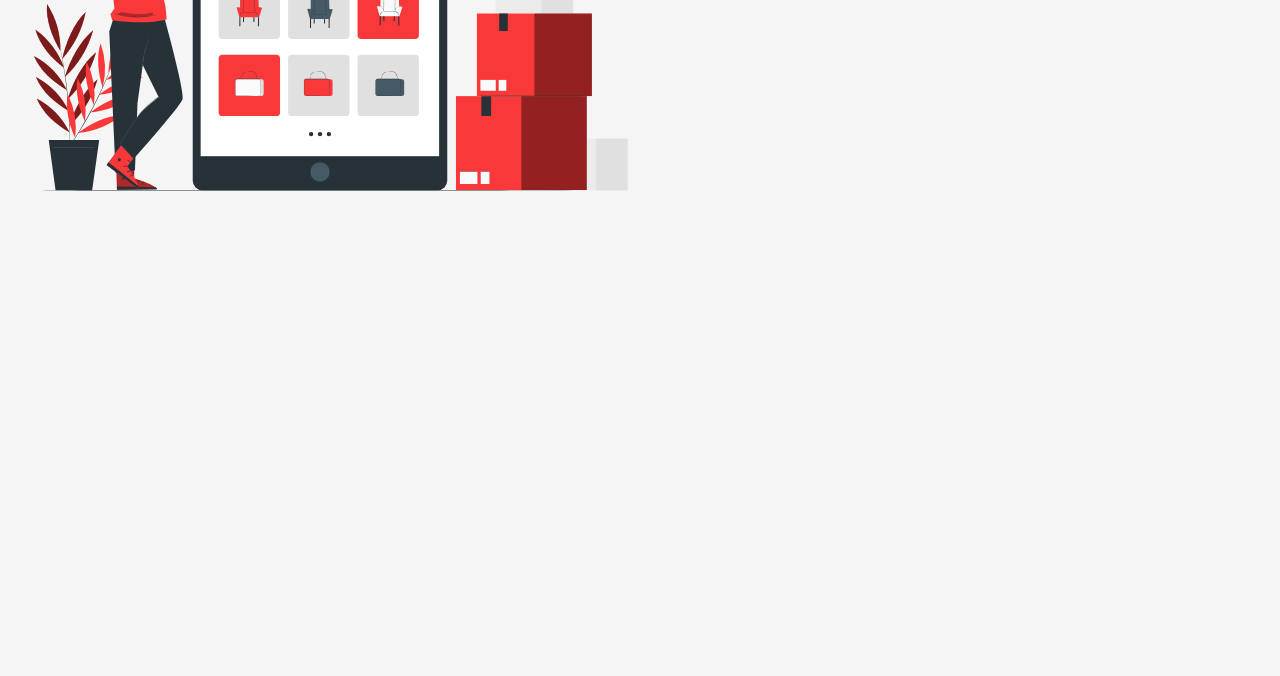
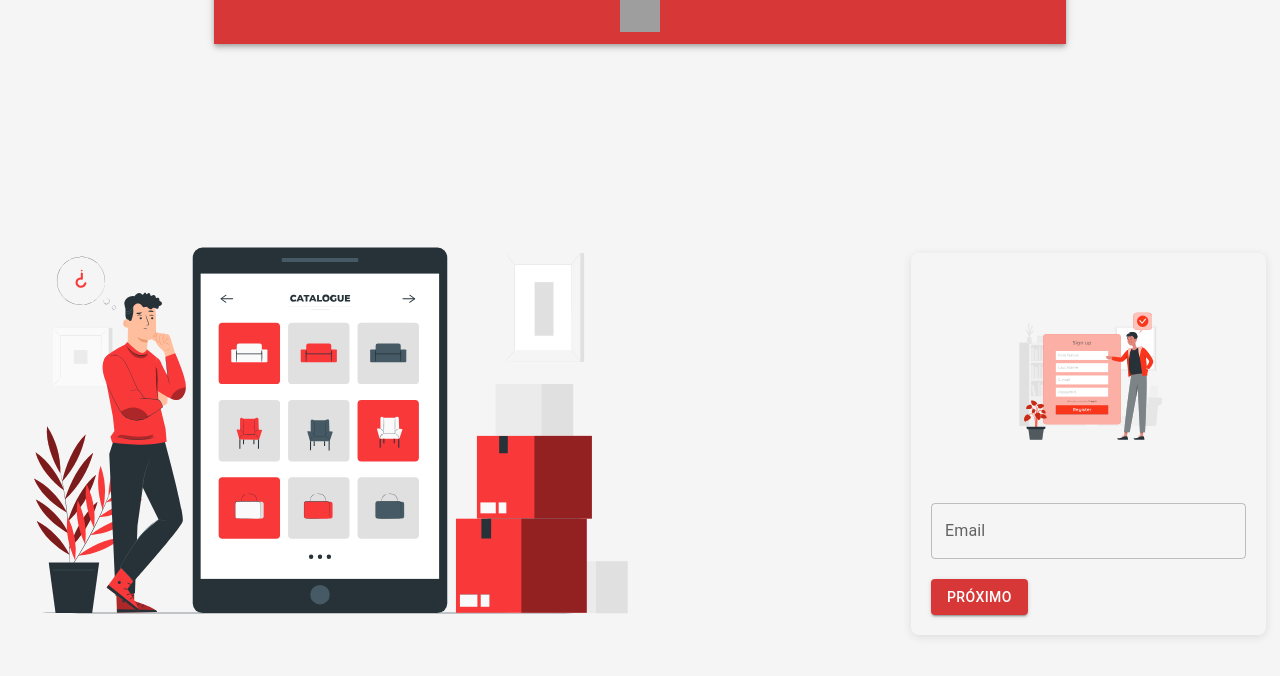
Before and after one commit to GrupoSwift/authentication, a React (Create React App) app: page / in a window 1280 px wide. Shown: the top 676 px of the page. Built offline with nearby package versions, Linux system fonts and the light colour scheme; grey boxes are pictures that could not be loaded.

Commit message:
fix route

```diff
--- a/src/App.js
+++ b/src/App.js
@@ -8,7 +8,7 @@ function App() {
     <Router>
       <Switch>
         <Route path="/login" component={LoginScreen} />
-        <Route path="/cadastro" component={CadastroScreen} />
+        <Route path="/" component={CadastroScreen} />
       </Switch>
     </Router>
   );
```
